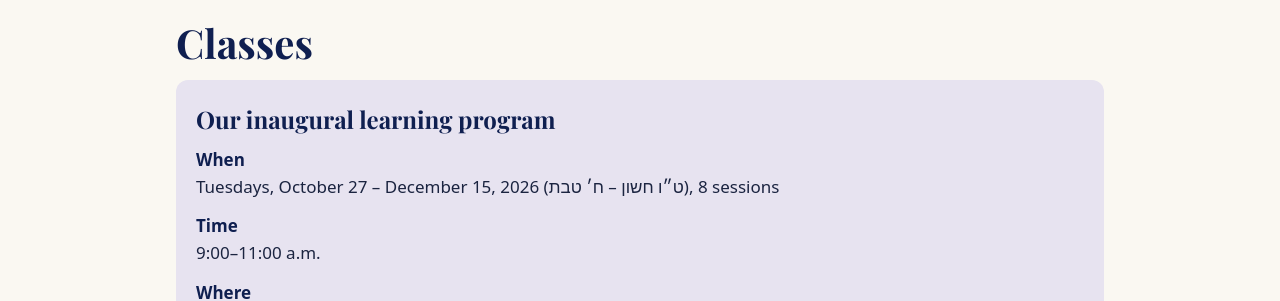
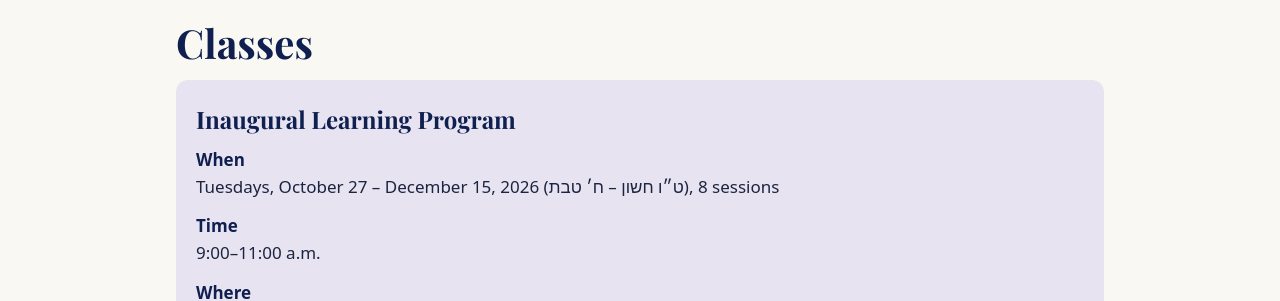
Before and after one commit to mos26613/ChaimVshalom, a Jekyll site: the page built from classes.html, in a window 1280 px wide. Shown: the part 154-455 px from the top of the page. Built offline with Jekyll 4.4.1, drawn with Linux system fonts in a browser that asks for light colours; some web fonts are replaced.

Commit message:
Update heading for inaugural learning program

```diff
--- a/classes.html
+++ b/classes.html
@@ -6,7 +6,7 @@ description: "Torah classes for women at Chaim V'Shalom Women's Learning Center
       <h1>Classes</h1>
 
       <section class="section band band--lavender">
-        <h2>Our inaugural learning program</h2>
+        <h2>Inaugural Learning Program</h2>
         <dl class="details">
           <dt>When</dt>
           <dd>Tuesdays, October 27 &ndash; December 15, 2026 (<span lang="he" dir="rtl">ט״ו חשון &ndash; ח׳ טבת</span>), 8 sessions</dd>
```
